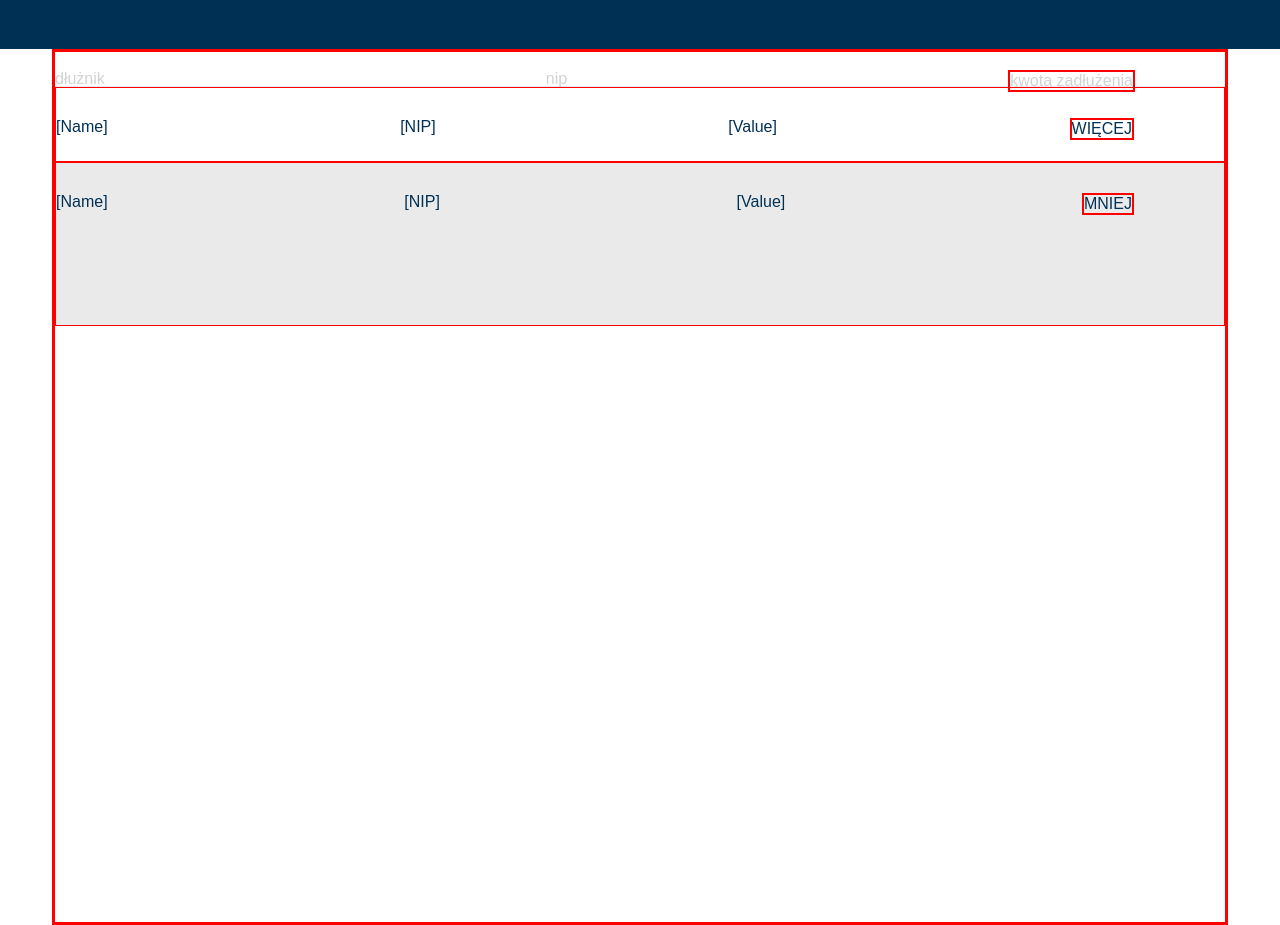
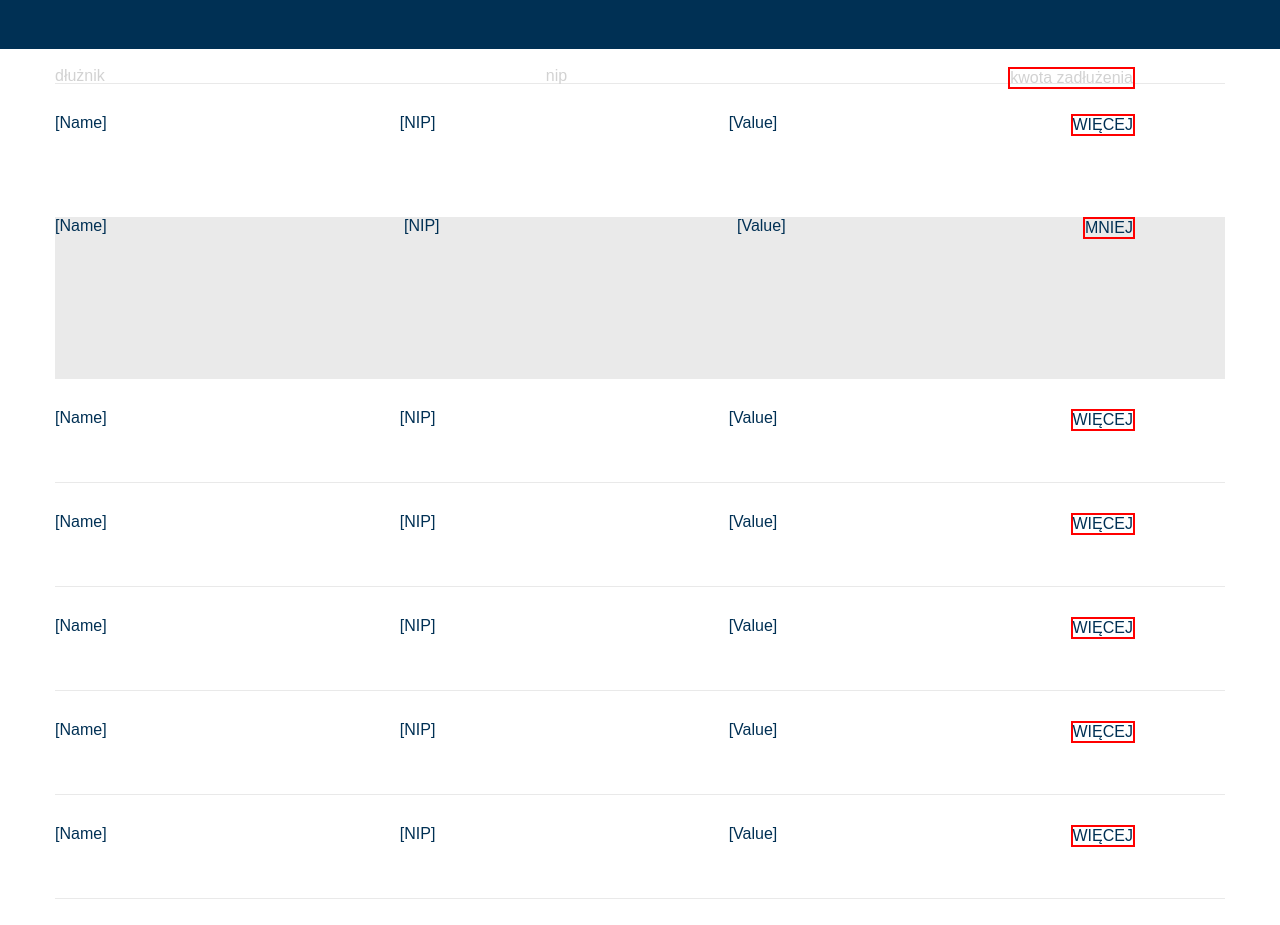
Before and after one commit to PawelKurpinski/basicsTraining, a plain HTML site: page homeWork/index.html in a window 1280 px wide. Shown: the part 111-1036 px from the top of the page. Drawn offline with Linux system fonts and the light colour scheme.

Commit message:
06.02.18

```diff
--- a/homeWork/css/style.css
+++ b/homeWork/css/style.css
@@ -71,7 +71,6 @@ headerTwo {
 }
 
 .main {
-    border: red solid 3px;
     width: 1170px;
     height: 870px;
     margin: 0 auto;
@@ -103,7 +102,6 @@ li:last-child {
 .main_line {
     height: 73px;
     color: rgb(0, 48, 84);
-    border: 1px red solid;
 }
 
 .main_line_ul {
--- a/homeWork/index.html
+++ b/homeWork/index.html
@@ -60,6 +60,61 @@
             </div>
         </section>
 
+        <div class="main_line">
+            <ul class="main_line_ul">
+                <li>[Name]</li>
+                <li>[NIP]</li>
+                <li>[Value]</li>
+                <li>WIĘCEJ</li>
+            </ul>
+        </div>
+
+        <div class="border"></div>
+
+        <div class="main_line">
+            <ul class="main_line_ul">
+                <li>[Name]</li>
+                <li>[NIP]</li>
+                <li>[Value]</li>
+                <li>WIĘCEJ</li>
+            </ul>
+        </div>
+
+        <div class="border"></div>
+
+        <div class="main_line">
+            <ul class="main_line_ul">
+                <li>[Name]</li>
+                <li>[NIP]</li>
+                <li>[Value]</li>
+                <li>WIĘCEJ</li>
+            </ul>
+        </div>
+
+        <div class="border"></div>
+
+        <div class="main_line">
+            <ul class="main_line_ul">
+                <li>[Name]</li>
+                <li>[NIP]</li>
+                <li>[Value]</li>
+                <li>WIĘCEJ</li>
+            </ul>
+        </div>
+
+        <div class="border"></div>
+
+        <div class="main_line">
+            <ul class="main_line_ul">
+                <li>[Name]</li>
+                <li>[NIP]</li>
+                <li>[Value]</li>
+                <li>WIĘCEJ</li>
+            </ul>
+        </div>
+
+        <div class="border"></div>
+
     </div>
 
 </body>
```
